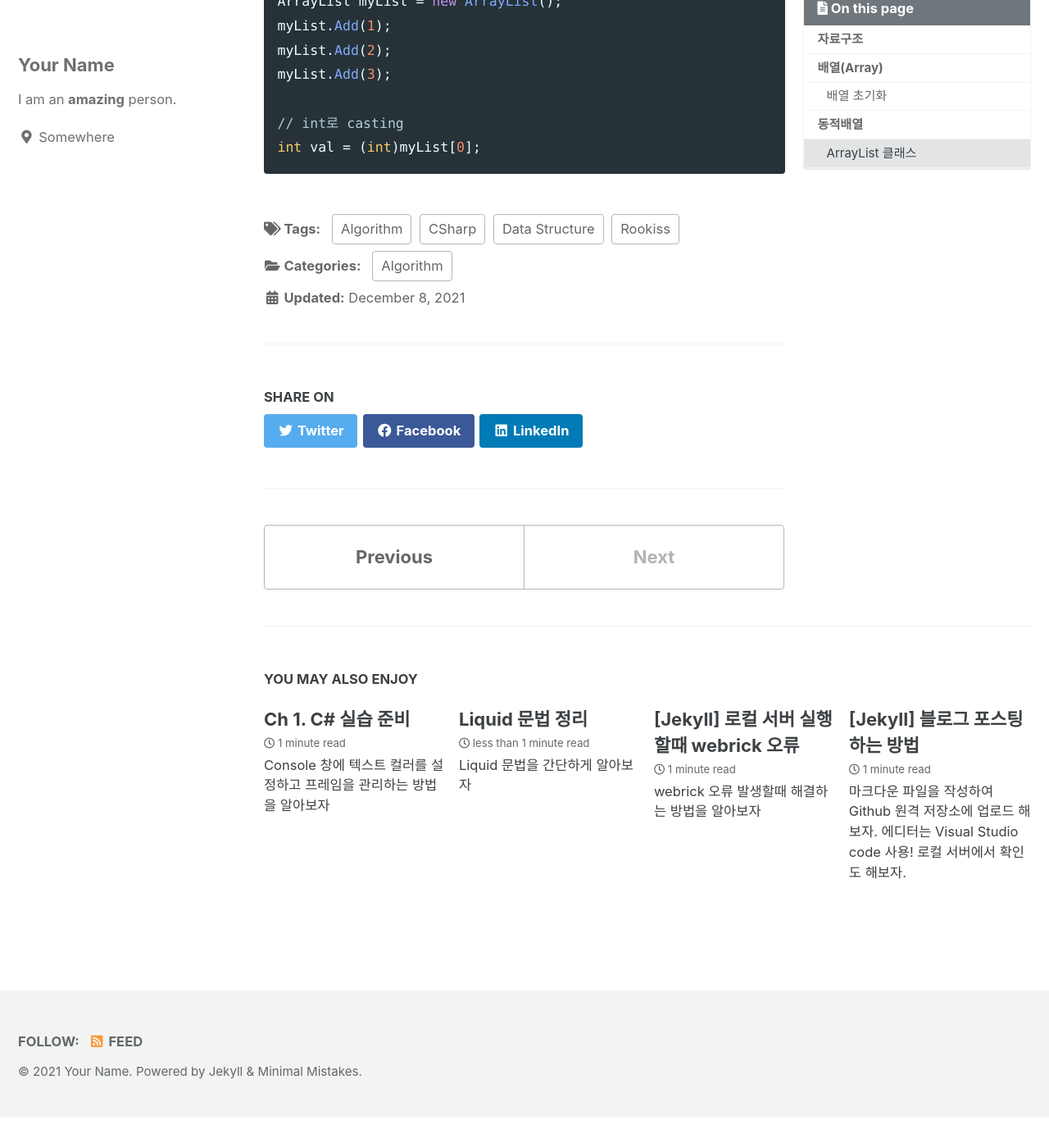
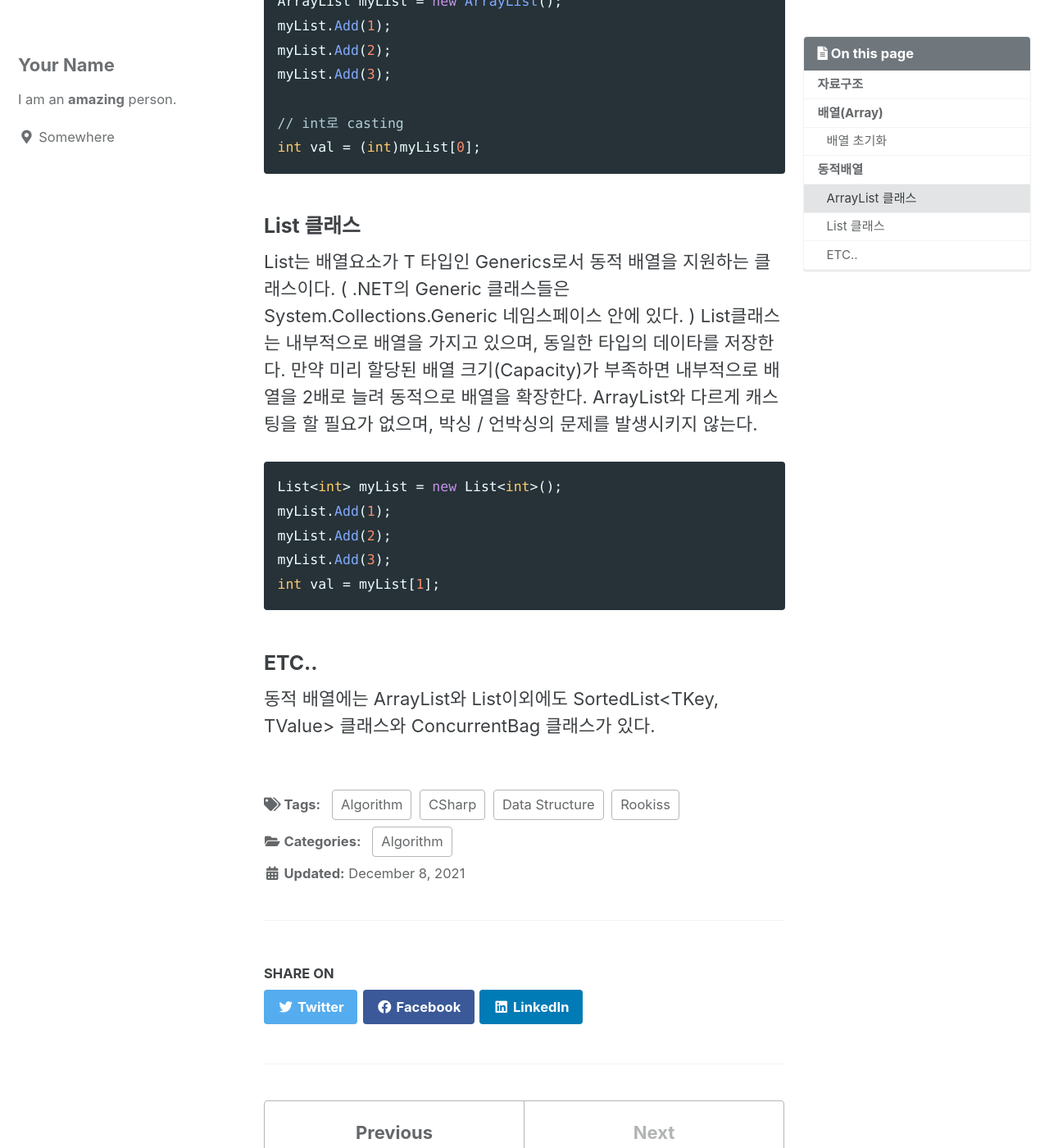
Before and after one commit to jongkyuu/jongkyuu.github.io, a Jekyll site: the page built from _posts/2021-12-08-part2-ch2_1_Array.md, in a window 1280 px wide and 1400 px high, scrolled down 3236 px. Shown: the whole window at 82% size. Built offline with Jekyll 4.4.1, drawn with Linux system fonts in a browser that asks for light colours; cached includes are drawn as plain includes; before the commit the page ends 4599 px from its top, so only the background shows below that; some of the changed text lies outside the part shown.

Commit message:
ch2 동적배열 추가

````diff
--- a/_posts/2021-12-08-part2-ch2_1_Array.md
+++ b/_posts/2021-12-08-part2-ch2_1_Array.md
@@ -88,3 +88,20 @@ myList.Add(3);
 // int로 casting
 int val = (int)myList[0];
 ```
+
+### List<T> 클래스
+
+List<T>는 배열요소가 T 타입인 Generics로서 동적 배열을 지원하는 클래스이다. ( .NET의 Generic 클래스들은 System.Collections.Generic 네임스페이스 안에 있다. )
+List클래스는 내부적으로 배열을 가지고 있으며, 동일한 타입의 데이타를 저장한다. 만약 미리 할당된 배열 크기(Capacity)가 부족하면 내부적으로 배열을 2배로 늘려 동적으로 배열을 확장한다. ArrayList와 다르게 캐스팅을 할 필요가 없으며, 박싱 / 언박싱의 문제를 발생시키지 않는다.
+
+```csharp
+List<int> myList = new List<int>();
+myList.Add(1);
+myList.Add(2);
+myList.Add(3);
+int val = myList[1];
+```
+
+### ETC..
+
+동적 배열에는 ArrayList와 List<T>이외에도 SortedList<TKey, TValue> 클래스와 ConcurrentBag 클래스가 있다.
````
